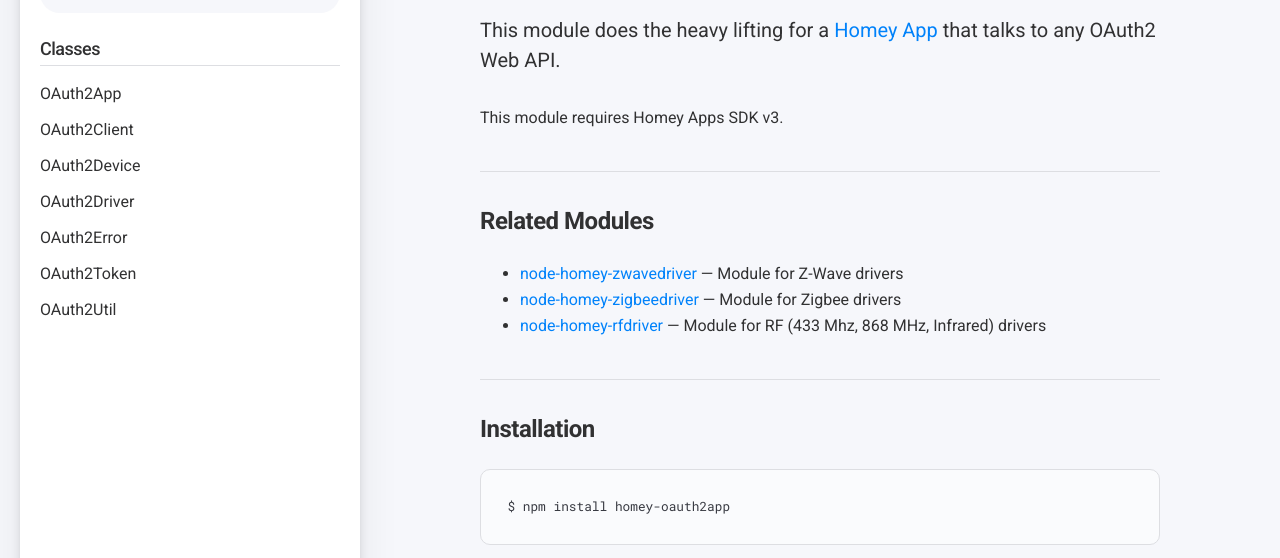
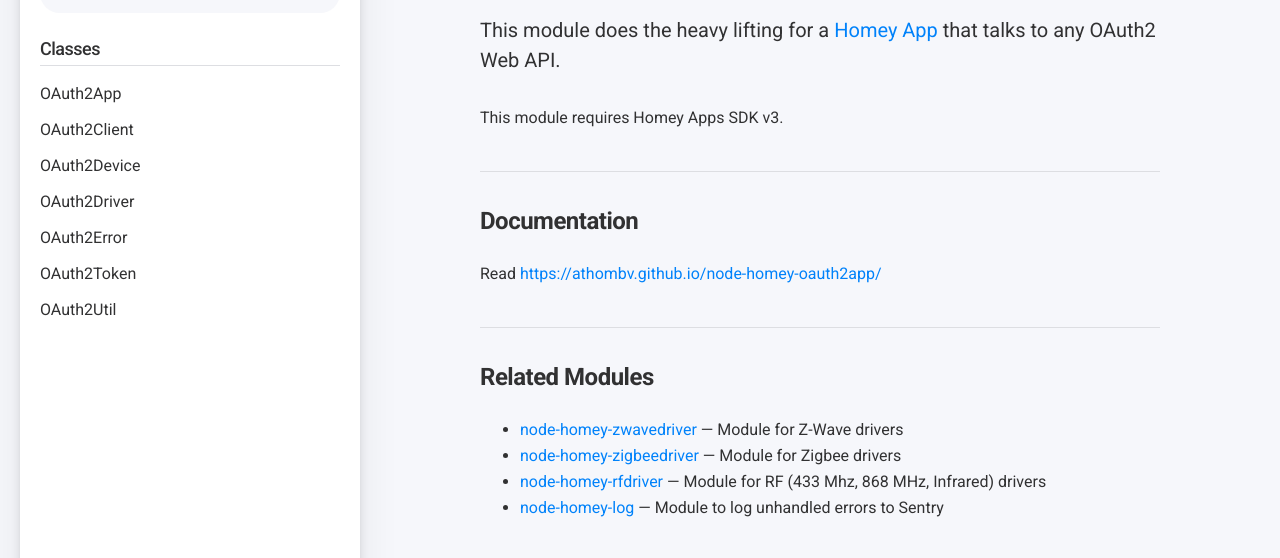
Before and after one commit to athombv/node-homey-oauth2app, a plain HTML site: page index.html in a window 1280 px wide. Shown: the part 127-685 px from the top of the page. Drawn offline with Linux system fonts and the light colour scheme.

Commit message:
deploy: 0adda1407e24f9e3a93cd2aa234980f16077cf0f

```diff
--- a/index.html
+++ b/index.html
@@ -48,11 +48,14 @@
         <article class="main-page__content"><h1>Homey OAuth2</h1>
 <p>This module does the heavy lifting for a <a href="https://developer.athom.com">Homey App</a> that talks to any OAuth2 Web API.</p>
 <p>This module requires Homey Apps SDK v3.</p>
+<h2>Documentation</h2>
+<p>Read <a href="https://athombv.github.io/node-homey-oauth2app/">https://athombv.github.io/node-homey-oauth2app/</a></p>
 <h2>Related Modules</h2>
 <ul>
 <li><a href="https://github.com/athombv/node-homey-zwavedriver">node-homey-zwavedriver</a> — Module for Z-Wave drivers</li>
 <li><a href="https://github.com/athombv/node-homey-zigbeedriver">node-homey-zigbeedriver</a> — Module for Zigbee drivers</li>
 <li><a href="https://github.com/athombv/node-homey-oauth2app">node-homey-rfdriver</a> — Module for RF (433 Mhz, 868 MHz, Infrared) drivers</li>
+<li><a href="https://github.com/athombv/node-homey-log">node-homey-log</a> — Module to log unhandled errors to Sentry</li>
 </ul>
 <h2>Installation</h2>
 <pre class="prettyprint source"><code>$ npm install homey-oauth2app
```
